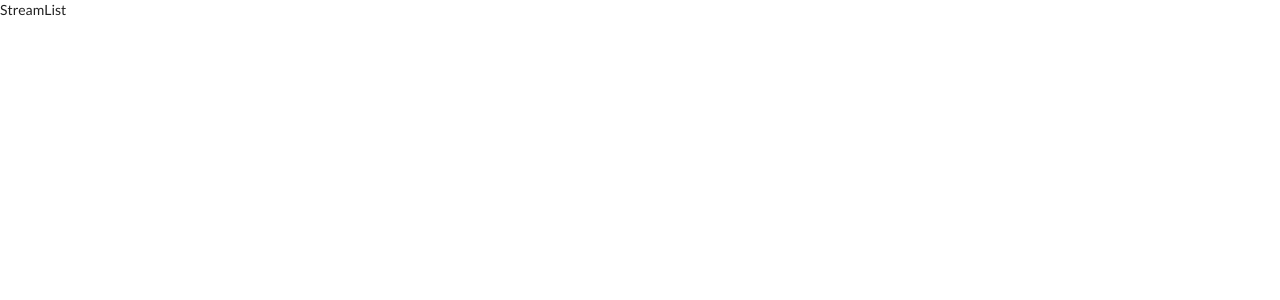
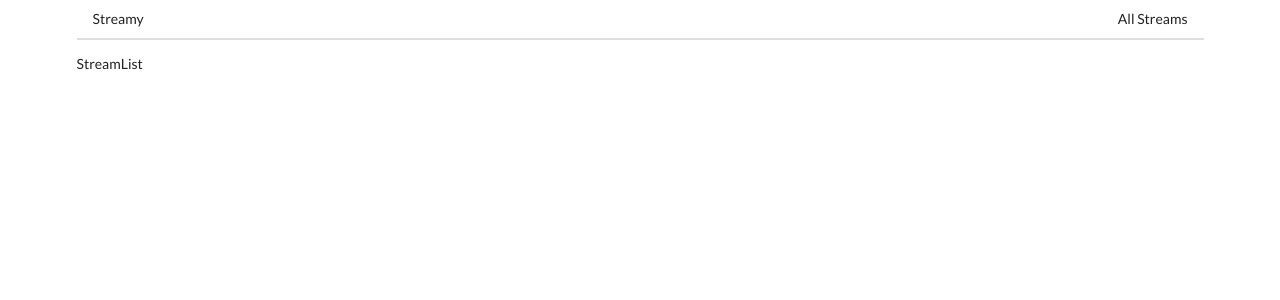
Before and after one commit to jeffchiudev/streams-client-react, a React (Create React App) app: page / in a window 1280 px wide. Shown: the top 300 px of the page. Built offline with nearby package versions, Linux system fonts and the light colour scheme.

Commit message:
add header component

```diff
--- a/src/components/App.js
+++ b/src/components/App.js
@@ -1,16 +1,18 @@
 import React from "react";
-import { BrowserRouter, Route, Link } from "react-router-dom";
+import { BrowserRouter, Route } from "react-router-dom";
 import StreamCreate from "./streams/StreamCreate";
 import StreamEdit from "./streams/StreamEdit";
 import StreamDelete from "./streams/StreamDelete";
 import StreamList from "./streams/StreamList";
 import StreamShow from "./streams/StreamShow";
+import Header from "./Header";
 
 const App = () => {
   return (
-    <div>
+    <div className="ui container">
       <BrowserRouter>
         <div>
+          <Header />
           <Route path="/" exact component={StreamList} />
           <Route path="/streams/new" exact component={StreamCreate} />
           <Route path="/streams/edit" exact component={StreamEdit} />
--- /dev/null
+++ b/src/components/Header.js
@@ -0,0 +1,19 @@
+import React from "react";
+import { Link } from "react-router-dom";
+
+const Header = () => {
+  return (
+    <div className="ui secondary pointing menu">
+      <Link to="/" className="item">
+        Streamy
+      </Link>
+      <div className="right menu">
+        <Link to="/" className="item">
+          All Streams
+        </Link>
+      </div>
+    </div>
+  );
+};
+
+export default Header;
```
